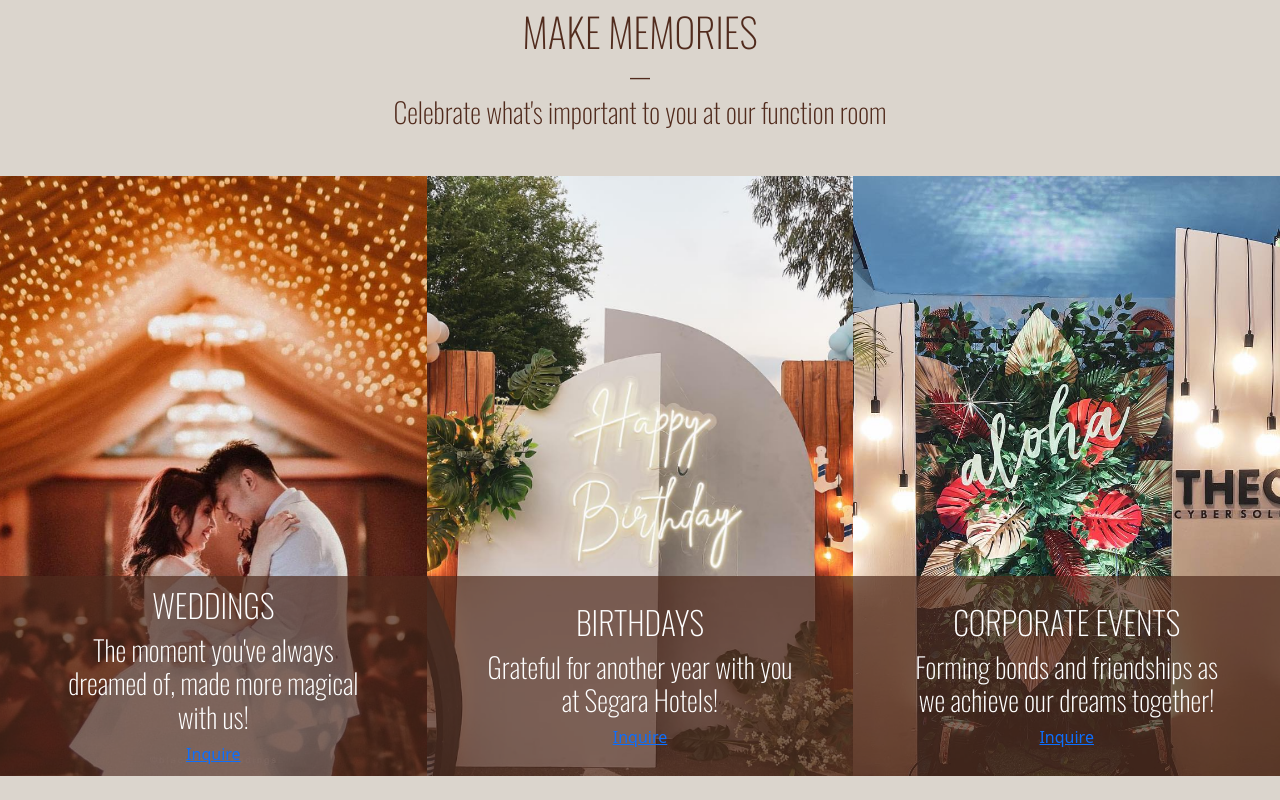
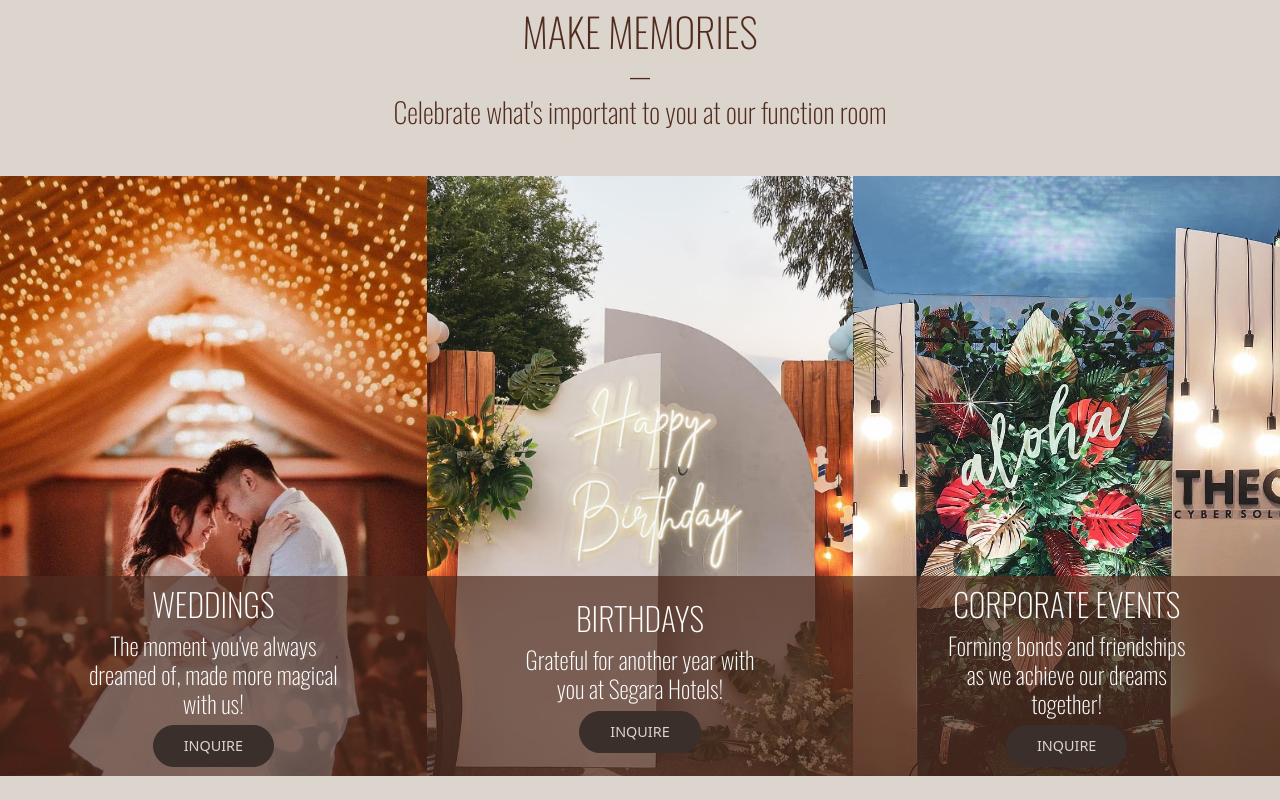
Before and after one commit to dardeejay/segarareact, a React (Create React App) app: page /events in a window 1280 px wide. Shown: the part 733-1533 px from the top of the page. Built offline with nearby package versions, Linux system fonts and the light colour scheme.

Commit message:
Event Update

```diff
--- a/src/styles/events.scss
+++ b/src/styles/events.scss
@@ -150,7 +150,8 @@ $text-grey: #e4e4e4;
 }
 .events_container h3 {
   color: $text-white;
-  width: 75%;
+  width: 60%;
+  font-size: 1.5rem;
 }
 .event1_container_text {
   display: flex;
@@ -192,3 +193,24 @@ $text-grey: #e4e4e4;
   height: 100%;
   z-index: 99;
 }
+
+.eventInquireButton {
+  font-size: 0.9rem;
+  font-weight: 500;
+  color: $bg-color-segara;
+  text-transform: uppercase;
+  background-color: $primary-color;
+  border: 0.0625rem solid $primary-color;
+  padding: 0.375rem 1.875rem;
+  border-radius: 3.125rem;
+  line-height: 1.75rem;
+  display: inline-block;
+  transition: all 0.3s ease-out 0s;
+  text-decoration: none;
+}
+
+.eventInquireButton:hover {
+  background-color: $primary-text;
+  border-color: $bg-black;
+  color: $text-white;
+}
```
